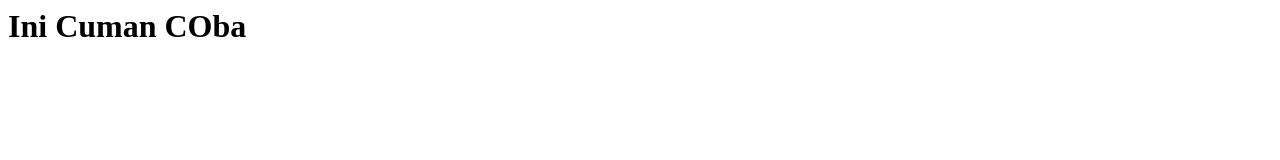
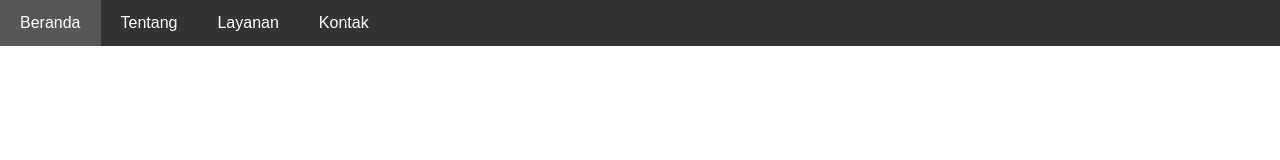
Before and after one commit to adeveloper404/trying001, a plain HTML site: page index.html in a window 1280 px wide. Drawn offline with Linux system fonts and the light colour scheme.

Commit message:
Update index.html

```diff
--- a/index.html
+++ b/index.html
@@ -1,4 +1,51 @@
-<html>
-<head><title>Ini Coba</title></head>
-<body><h1>Ini Cuman COba</h1></body>
+<!DOCTYPE html>
+<html lang="id">
+<head>
+  <meta charset="UTF-8" />
+  <meta name="viewport" content="width=device-width, initial-scale=1.0" />
+  <title>Navbar Sederhana</title>
+  <style>
+    body {
+      margin: 0;
+      font-family: Arial, sans-serif;
+    }
+
+    .navbar {
+      background-color: #333;
+      overflow: hidden;
+    }
+
+    .navbar a {
+      float: left;
+      display: block;
+      color: white;
+      text-align: center;
+      padding: 14px 20px;
+      text-decoration: none;
+    }
+
+    .navbar a:hover {
+      background-color: #575757;
+    }
+
+    /* Responsive */
+    @media screen and (max-width: 600px) {
+      .navbar a {
+        float: none;
+        display: block;
+        text-align: left;
+      }
+    }
+  </style>
+</head>
+<body>
+
+  <div class="navbar">
+    <a href="#">Beranda</a>
+    <a href="#">Tentang</a>
+    <a href="#">Layanan</a>
+    <a href="#">Kontak</a>
+  </div>
+
+</body>
 </html>
```
